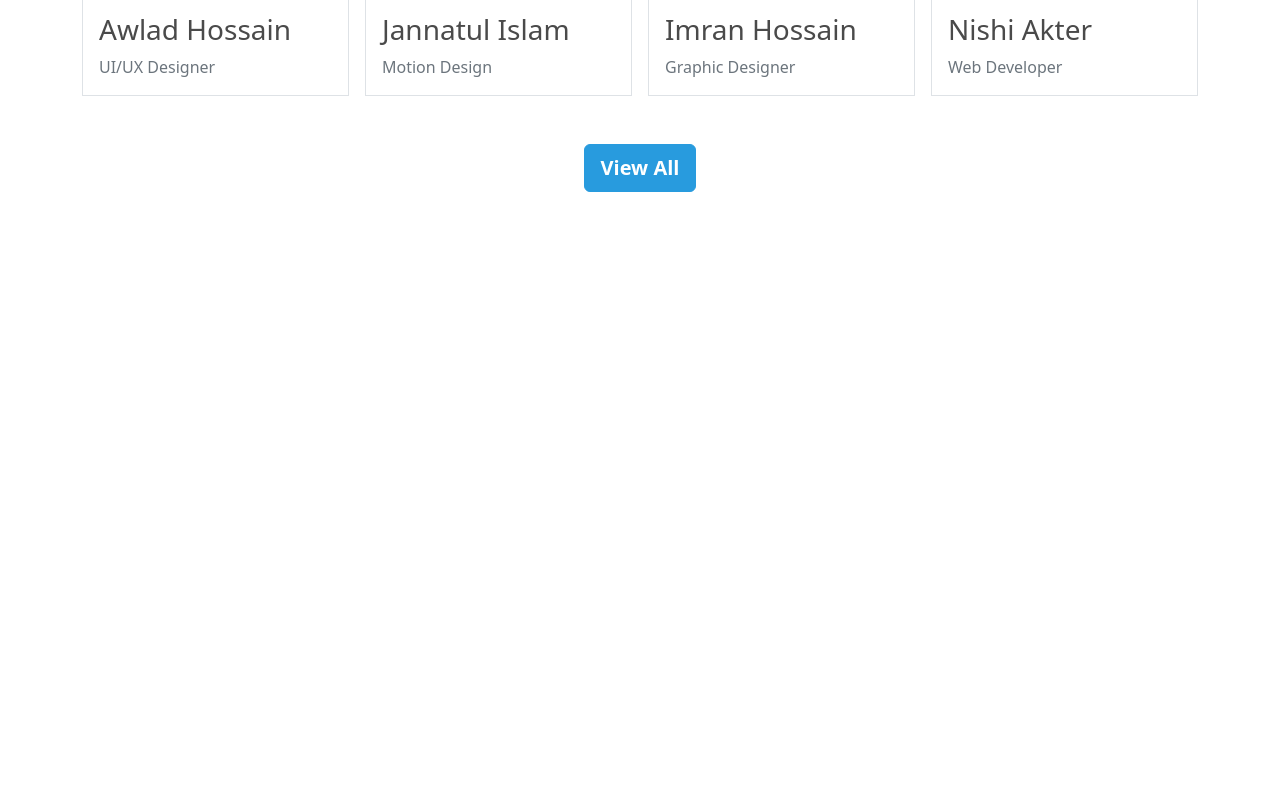
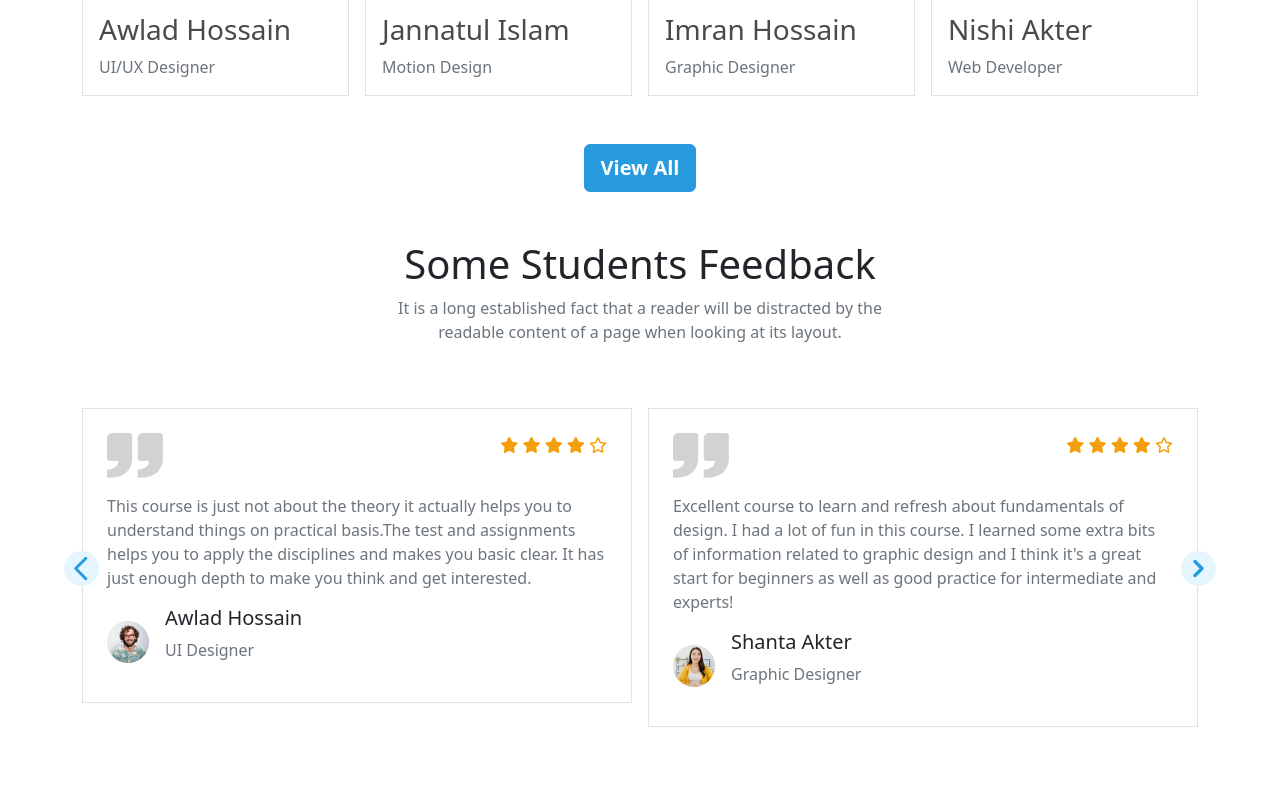
Before and after one commit to pritiproject/Soft-Technical-Edu, a plain HTML site: page index.html in a window 1280 px wide. Shown: the part 3402-4209 px from the top of the page. Before the commit the page ends 3642 px from the top, so only its background shows below. Drawn offline with nearby package versions, Linux system fonts and the light colour scheme.

Commit message:
feedback commit

```diff
--- a/index.html
+++ b/index.html
@@ -563,6 +563,106 @@
         </div>
       </section>
       <!-- End Successful Part -->
+      <!-- Start Feedback Part -->
+      <div class="container">
+        <!-- Feedback heading -->
+        <div
+          class="row row-cols-1 row-cols-md-1 row-cols-lg-2 d-flex justify-content-center"
+        >
+          <div class="col text-center">
+            <div class="px-0 px-md-5 px-lg-0">
+              <h1>Some Students Feedback</h1>
+              <p class="text-muted">
+                It is a long established fact that a reader will be distracted
+                by the readable content of a page when looking at its layout.
+              </p>
+            </div>
+          </div>
+        </div>
+        <!--Start Feedback part -->
+        <div class="row row-cols-1 row-cols-lg-2 g-3 py-5 position-relative">
+          <div class="col">
+            <div class="border p-4">
+
+              <span><svg xmlns="http://www.w3.org/2000/svg" class="h-6 w-6 arrow left-arrow d-none d-md-none d-lg-block" fill="none" viewBox="0 0 24 24" stroke="currentColor" stroke-width="2">
+                <path stroke-linecap="round" stroke-linejoin="round" d="M15 19l-7-7 7-7" />
+              </svg></span>
+
+              <svg xmlns="http://www.w3.org/2000/svg" class="h-5 w-5 arrow right-arrow d-none d-md-none d-lg-block" viewBox="0 0 20 20" fill="currentColor">
+                <path fill-rule="evenodd" d="M7.293 14.707a1 1 0 010-1.414L10.586 10 7.293 6.707a1 1 0 011.414-1.414l4 4a1 1 0 010 1.414l-4 4a1 1 0 01-1.414 0z" clip-rule="evenodd" />
+              </svg>
+
+              <!-- Feedback Body Top -->
+              <div class="d-flex justify-content-between">
+                <img src="images/comma.png" alt="">
+                <div class="">
+                  <span><i class="fa-solid fa-star feedback-icon"></i></i></span>
+                  <span><i class="fa-solid fa-star feedback-icon"></i></i></span>
+                  <span><i class="fa-solid fa-star feedback-icon"></i></i></span>
+                  <span><i class="fa-solid fa-star feedback-icon"></i></i></span>
+                  <span><i class="fa-regular fa-star feedback-icon"></i></span>
+
+                </div>
+              </div>
+              <p class="text-muted mt-3">This course is just not about the theory it actually helps you to understand things on practical basis.The test and assignments helps you to apply the disciplines and makes you basic clear. It has just enough depth to make you think and get interested.</p>
+
+              <div class="d-flex align-items-center">
+                <div class="me-3">
+                  <img src="images/student/student-5.png" alt="">
+                </div>
+
+                <div>
+                  <h5>Awlad Hossain</h5>
+                  <p class="text-muted">UI Designer</p>
+                </div>
+              </div>
+
+            </div>
+          </div>
+          <div class="col">
+            <div class="border p-4">
+              <!-- Feedback Body Top -->
+              <div class="d-flex justify-content-between">
+                <img src="images/comma.png" alt="">
+                <div class="">
+                  <span><i class="fa-solid fa-star feedback-icon"></i></i></span>
+                  <span><i class="fa-solid fa-star feedback-icon"></i></i></span>
+                  <span><i class="fa-solid fa-star feedback-icon"></i></i></span>
+                  <span><i class="fa-solid fa-star feedback-icon"></i></i></span>
+                  <span><i class="fa-regular fa-star feedback-icon"></i></span>
+
+                </div>
+              </div>
+              <p class="text-muted mt-3">Excellent course to learn and refresh about fundamentals of design. I had a lot of fun in this course. I learned some extra bits of information related to graphic design and I think it's a great start for beginners as well as good practice for intermediate and experts!</p>
+
+              <div class="d-flex align-items-center">
+                <div class="me-3">
+                  <img src="images/student/student-6.png" alt="">
+                </div>
+
+                <div>
+                  <h5>Shanta Akter</h5>
+                  <p class="text-muted">Graphic Designer</p>
+                </div>
+              </div>
+
+            </div>
+          </div>
+
+        </div>
+
+        <div class="row">
+          <div class="col-12 my-3 d-flex justify-content-center">
+            <button
+              class="btn d-block d-md-block d-lg-none px-3 py-2 fw-semibold edu-btn"
+            >
+              View All
+            </button>
+          </div>
+        </div>
+      </div>
+      <!-- End Feedback Part -->
+
 
 
 
```
